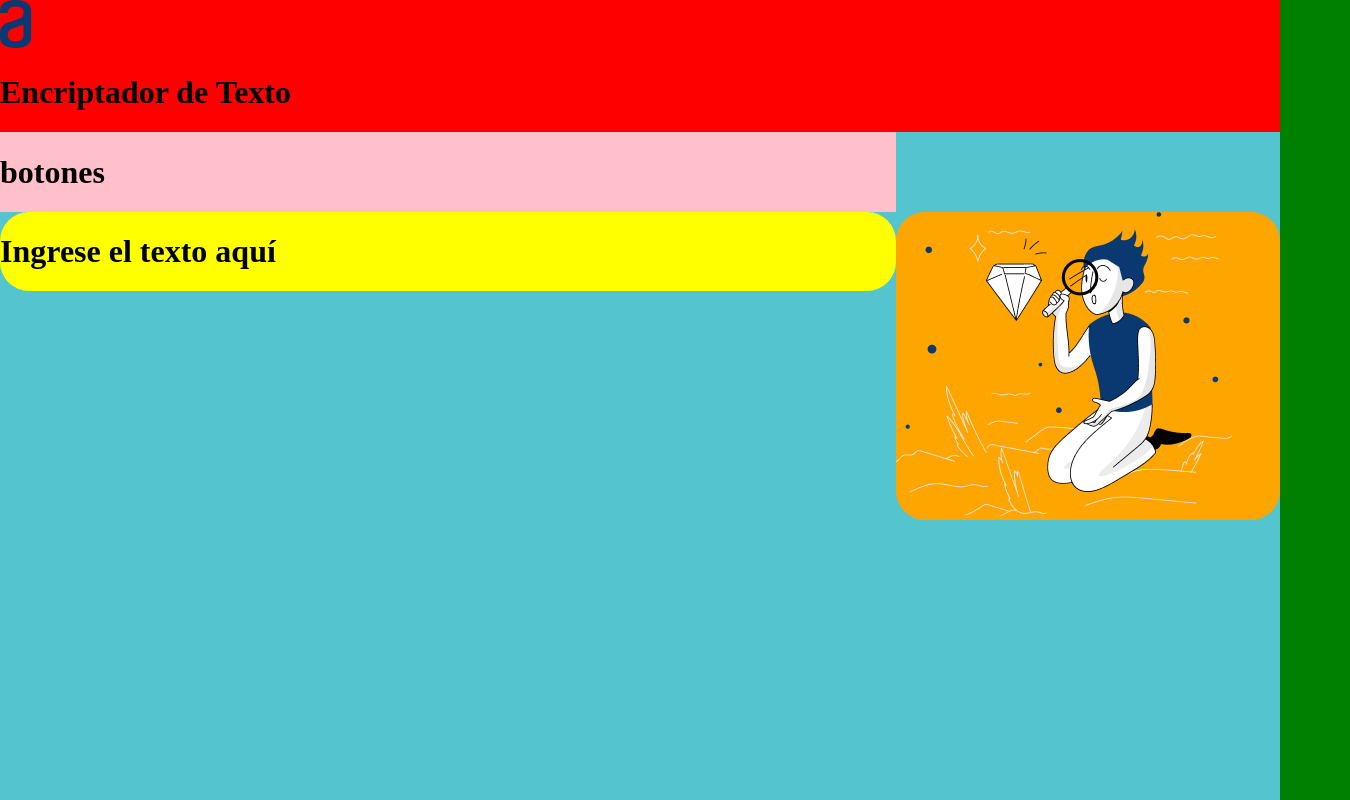
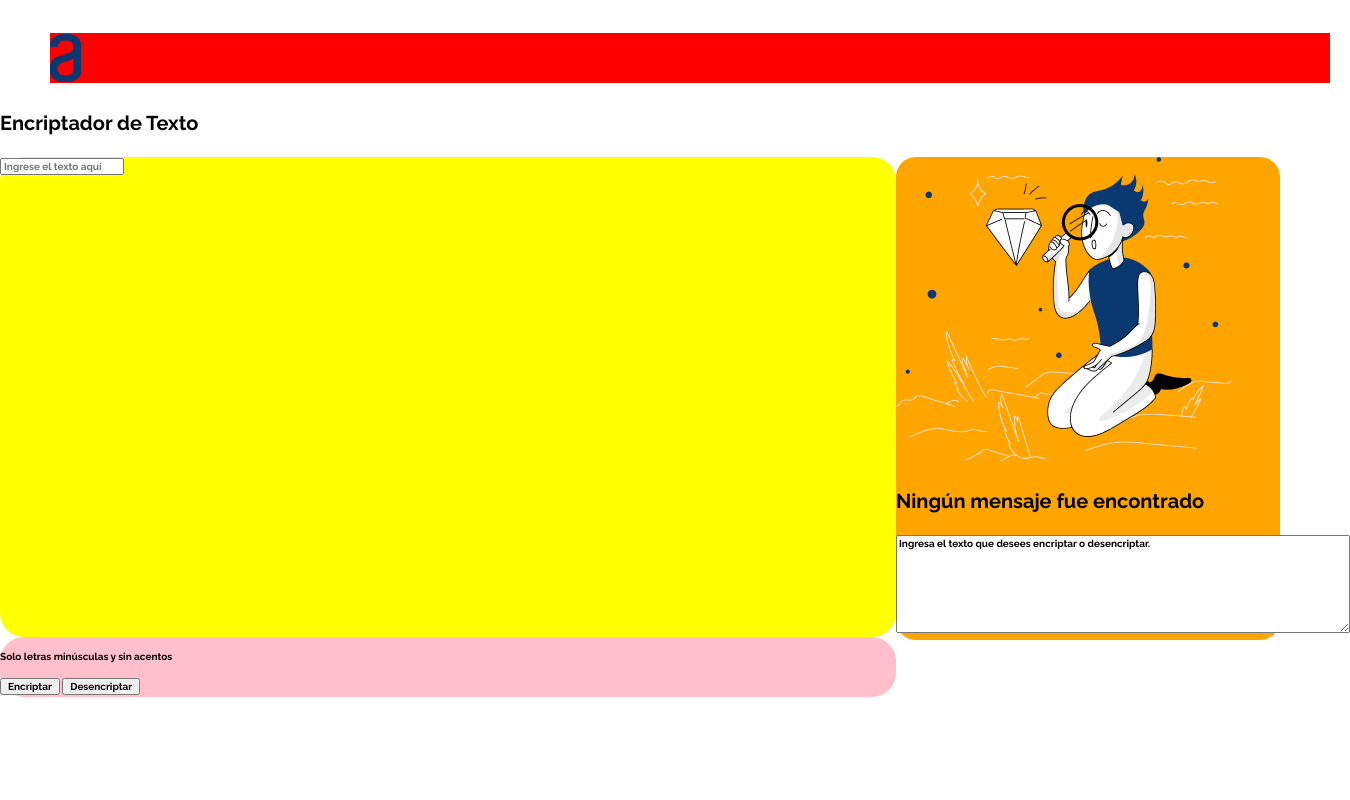
Before and after one commit to JosueV4/EncriptadorTextoChallenge, a plain HTML site: page index.html in a window 1280 px wide. Shown: the whole page, 1350 px wide, since content can reach past the window. Drawn offline with Linux system fonts and the light colour scheme.

Commit message:
distribución columnas

```diff
--- a/css/app.css
+++ b/css/app.css
@@ -1,58 +1,121 @@
 html {
     box-sizing: border-box;
+    font-size: 62.5%;
 }
-
 *, *::before, *::after {
     box-sizing: inherit;
-    margin: 0;
-    padding: 0;
 }
-
-/* Global */
 body {
-    background: green;
+    font-family: "Raleway", sans-serif;
+    font-size: 1rem;
+    line-height: 2;
 }
 
 
-.contenedor {
-    background: rgb(84, 197, 207);
-    margin: auto;
-    width: auto;
-    height: 100vh;
-}
-
-.logo {
-width: 100%;
-float: left;
-background: red;
+/* Global */
+h1 {
+    font-size: 2rem;
 }
 
 
-/* Cuadro texto */
-.cuadro-texto {
-    background-color: yellow;
+
+
+.container {
+    max-height: 100vw;
+    margin: 0 auto;
+}
+.logo {
+    width: 100%;
+    float: left;
+    background: red;
+}
+.left-column {
+    float: left;
+    width: 70%;
+    height: 60vh;
+    border-radius: 24px;
+    background: yellow;
+}
+.right-column {
+    float: right;
+    width: 30%;
+    height: 70%;
+    border-radius: 2rem;
+    background: orange;
+}
+.button {
     float: left;
     width: 70%;
     height: auto;
-    border-radius: 29px;
+    border-radius: 24px;
+    background: pink;
 }
 
 
-/* bloque derecha */
-.bloque-derecha {
-    background-color: orange;
-    float: right;
-    width: 30%;
-    height: auto;
-    border-radius: 29px;
+/* Header */
+.logo {
+    background-image: url(../img/Vector.png);
+    background-repeat: no-repeat;
+    background-position: left;
+    height: 5rem;
+    margin: 2rem 5rem;
+
+
+.tittle {
+    text-align: center;
+    margin-top: 2rem;
 }
 
 
-/* bloque botones */
-.bloque-botones {
-    background: pink;
+
+/* column center */
+
+
+.text-input{
     float: left;
-    width: 70%;
+    margin-left: 10%;
+    margin-top: 10%;
+    width: 80%;
+    height: 80%;
+    color: #0a3871;
+    font-size: 20px;
+    border: none;
+    outline: none;
+    background: #f3f5fc;
+}
+
+
+/* right column */
+.imgmuneco {
+    margin-left: 2%;
+    margin-top: 20%;
+    width: 90%;
     height: auto;
-    border-radius: 29;
 }
+.texto-mensaje {
+    margin-left: 7%;
+    margin-right: 5%;
+}
+.texto-mensaje2 {
+    float: left;
+    margin-left: 10%;
+    color: #0a3871;
+    width: 80%;
+    height: 60%;
+    border: none;
+    outline: none;
+    font-size: 15px;
+}
+
+
+/* Botones */
+.button1,
+.button2 {
+    padding: 24px;
+    width: 30%;
+    height: 60%;
+    border-radius: 24px;
+    margin-left: 10px;
+    background: #0A3871;
+    color: #fff;
+}
--- a/index.html
+++ b/index.html
@@ -6,35 +6,35 @@
     <meta name="viewport" content="width=device-width, initial-scale=1.0">
     <title>Challenge 1 - Encriptador</title>
     <link rel="stylesheet" href="css/normalize.css">
+    <link rel="preconnect" href="https://fonts.googleapis.com">
+    <link rel="preconnect" href="https://fonts.gstatic.com" crossorigin>
+    <link href="https://fonts.googleapis.com/css2?family=Playfair+Display:wght@700&family=Raleway:ital,wght@0,700;0,900;1,400&display=swap" rel="stylesheet">
     <link rel="stylesheet" href="css/app.css">
 
 
 </head>
 <body>
 
-    <div class="contenedor">
+    <header>
+        <div class="logo"></div>
+        <h1 class="tittle">Encriptador de Texto</h1>
+    </header>
 
-        <div class="logo">
-            <div class="logo-alura">
-                <img src="img/Vector.png" alt="logo-alura">
-            </div>
-            <div class="titulo-encriptador">
-                <h1>Encriptador de Texto</h1>
-            </div>
+
+    <div class="container">
+        <div class="left-column">
+            <input class="text-input" type="text" placeholder="Ingrese el texto aquí">
         </div>
-
-        <div class="bloque-botones">
-            <h1>botones</h1>
+        <div class="right-column">
+            <img class="imgmuneco" src="img/Muñeco.png" alt="muñeco">
+            <h1 class="texto-mensaje">Ningún mensaje fue encontrado</h1>
+            <textarea class="texto-mensaje2" name="name" rows="8" cols="80">Ingresa el texto que desees encriptar o desencriptar.</textarea>
         </div>
-
-        <div class="cuadro-texto">
-            <h1>Ingrese el texto aquí</h1>
+        <div class="button">
+        <p>Solo letras minúsculas y sin acentos</p>
+        <button class="button1" type="button">Encriptar</button>
+        <button class="button2" type="button">Desencriptar</button>
         </div>
-
-        <div class="bloque-derecha">
-            <img src="img/Muñeco.png" alt="muñeco">
-         </div>
-
     </div>
 
 </body>
```
